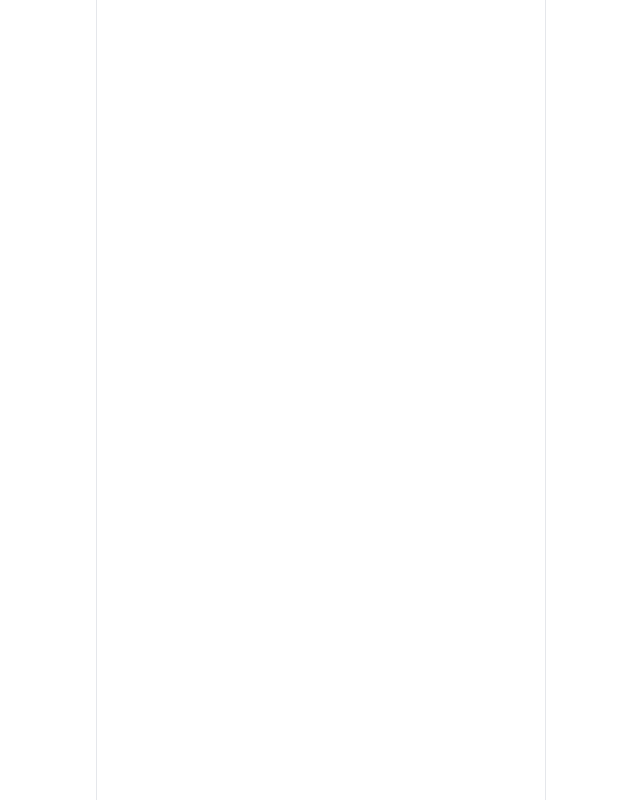
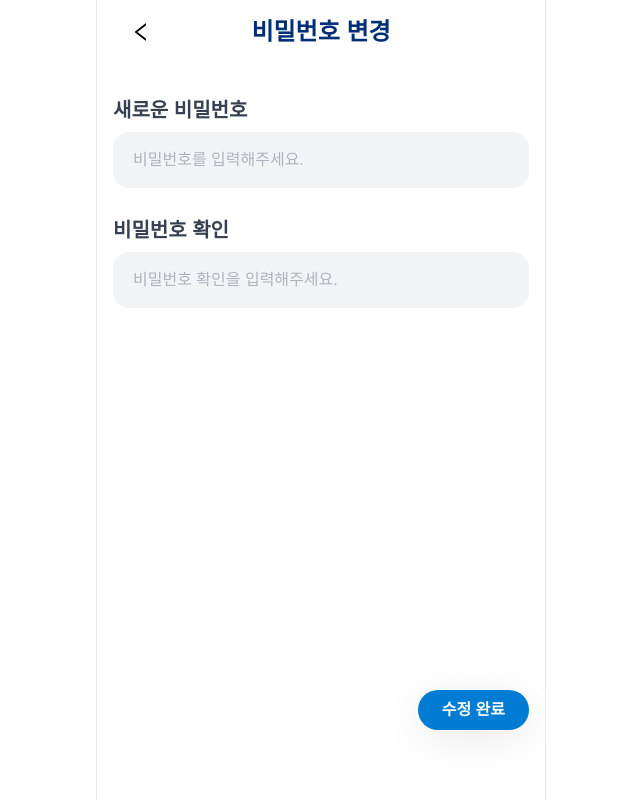
Before and after one commit to LikeLion-KW-TEAM2/TEAM_2_FE, a React (Vite) app: page /mypage/password in a window 1280 px wide. Before the commit this address had no page. Shown: the whole page, without its empty margins (319-959 px from the left). Built offline with nearby package versions, Linux system fonts and the light colour scheme; a web font is replaced by a local one.

Commit message:
feat : 비밀번호 변경 페이지 구현

```diff
--- a/src/components/Router.tsx
+++ b/src/components/Router.tsx
@@ -6,6 +6,7 @@ import Guestbook from '@/pages/guestbook/Guestbook'
 import Icecream from '@/pages/icecream/Icecream'
 import AccountInfo from '@/pages/mypage/AccountInfo'
 import Mypage from '@/pages/mypage/Mypage'
+import PasswordEdit from '@/pages/mypage/PasswordEdit'
 import Record from '@/pages/record/Record'
 import { Route, Routes } from 'react-router-dom'
 
@@ -21,6 +22,7 @@ const Router = () => {
       <Route path="/icecream" element={<Icecream />} />
       <Route path="/mypage" element={<Mypage />} />
       <Route path="/mypage/account-info" element={<AccountInfo />} />
+      <Route path="/mypage/password" element={<PasswordEdit />} />
     </Routes>
   )
 }
--- /dev/null
+++ b/src/pages/mypage/PasswordEdit.tsx
@@ -0,0 +1,35 @@
+import Button from '@/components/Button'
+import { InputField } from '@/components/InputField'
+import SubHeader from '@/components/SubHeader'
+
+const PasswordEdit = () => {
+  return (
+    <div>
+      <SubHeader hidden>비밀번호 변경</SubHeader>
+
+      <div className="flexColumn mt-8 gap-7">
+        <InputField>
+          <InputField.Label>새로운 비밀번호</InputField.Label>
+          <InputField.Input
+            type="password"
+            placeholder="비밀번호를 입력해주세요."
+          />
+        </InputField>
+
+        <InputField>
+          <InputField.Label>비밀번호 확인</InputField.Label>
+          <InputField.Input
+            type="password"
+            placeholder="비밀번호 확인을 입력해주세요."
+          />
+        </InputField>
+      </div>
+
+      <Button className="absolute bottom-[70px] right-4" size="medium">
+        수정 완료
+      </Button>
+    </div>
+  )
+}
+
+export default PasswordEdit
```
